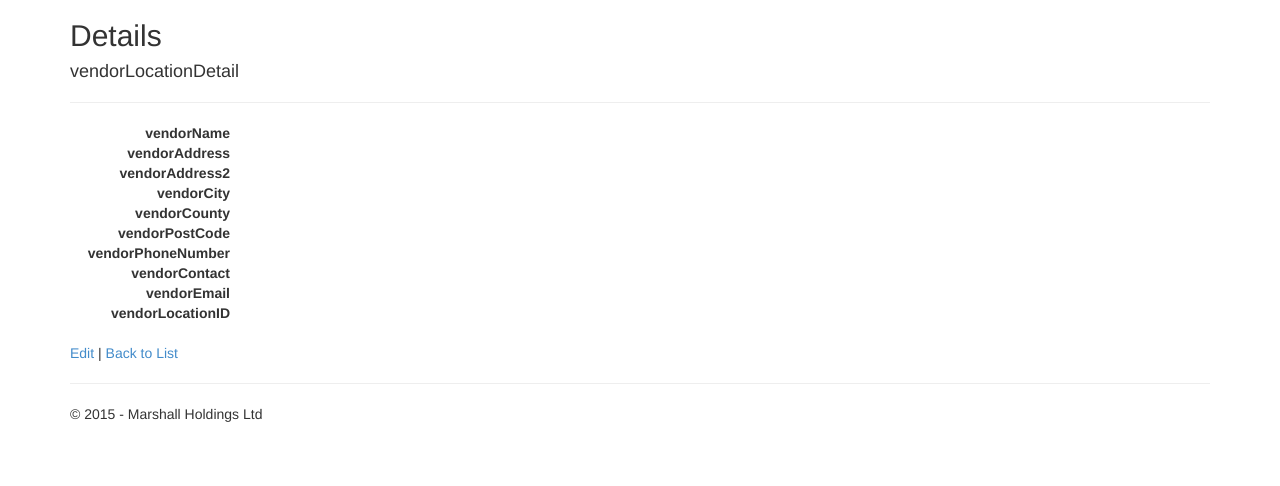
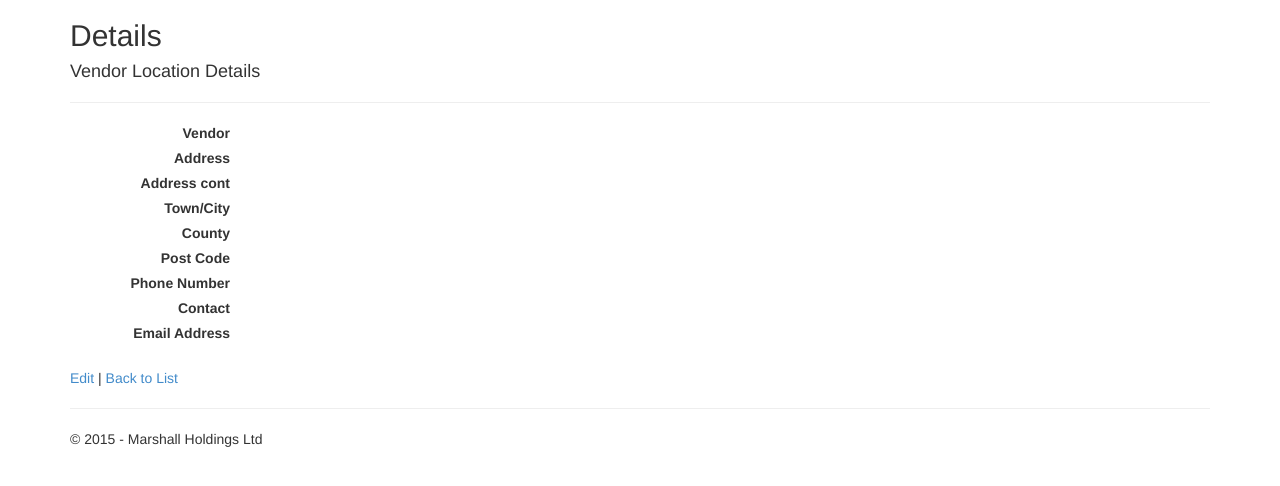
Before and after one commit to highburycottage/MBCPlanningApp, an ASP.NET MVC app: template PlanningApp/Views/vendorLocationDetails/Details.cshtml in a window 1280 px wide. Shown: the part 51-537 px from the top of the page. Run offline with ASP.NET Core 8 and stand-ins for ASP.NET MVC 5, Linux system fonts and the light colour scheme; the template is opened without the code that fills it, so the values that code supplies are empty; the project's own start-up code is not run, and a stand-in starts its controllers and pages; some libraries are stand-ins or nearby versions.

Commit message:
Updated edit/details elements to include multi primary key elements.

```diff
--- a/PlanningApp/Views/vendorLocationDetails/Details.cshtml
+++ b/PlanningApp/Views/vendorLocationDetails/Details.cshtml
@@ -7,11 +7,11 @@
 <h2>Details</h2>
 
 <div>
-    <h4>vendorLocationDetail</h4>
+    <h4>Vendor Location Details</h4>
     <hr />
     <dl class="dl-horizontal">
         <dt>
-            @Html.DisplayNameFor(model => model.vendorName)
+            @Html.Label("Vendor")
         </dt>
 
         <dd>
@@ -19,7 +19,7 @@
         </dd>
 
         <dt>
-            @Html.DisplayNameFor(model => model.vendorAddress)
+            @Html.Label("Address")
         </dt>
 
         <dd>
@@ -27,7 +27,7 @@
         </dd>
 
         <dt>
-            @Html.DisplayNameFor(model => model.vendorAddress2)
+            @Html.Label("Address cont")
         </dt>
 
         <dd>
@@ -35,7 +35,7 @@
         </dd>
 
         <dt>
-            @Html.DisplayNameFor(model => model.vendorCity)
+            @Html.Label("Town/City")
         </dt>
 
         <dd>
@@ -43,7 +43,7 @@
         </dd>
 
         <dt>
-            @Html.DisplayNameFor(model => model.vendorCounty)
+            @Html.Label("County")
         </dt>
 
         <dd>
@@ -51,7 +51,7 @@
         </dd>
 
         <dt>
-            @Html.DisplayNameFor(model => model.vendorPostCode)
+            @Html.Label("Post Code")
         </dt>
 
         <dd>
@@ -59,7 +59,7 @@
         </dd>
 
         <dt>
-            @Html.DisplayNameFor(model => model.vendorPhoneNumber)
+            @Html.Label("Phone Number")
         </dt>
 
         <dd>
@@ -67,7 +67,7 @@
         </dd>
 
         <dt>
-            @Html.DisplayNameFor(model => model.vendorContact)
+            @Html.Label("Contact")
         </dt>
 
         <dd>
@@ -75,24 +75,25 @@
         </dd>
 
         <dt>
-            @Html.DisplayNameFor(model => model.vendorEmail)
+            @Html.Label("Email Address")
         </dt>
 
         <dd>
             @Html.DisplayFor(model => model.vendorEmail)
         </dd>
 
-        <dt>
-            @Html.DisplayNameFor(model => model.vendorHQTable.vendorLocationID)
-        </dt>
+        @*       <dt>
+                @Html.DisplayNameFor(model => model.vendorHQTable.vendorLocationID)
+            </dt>
 
-        <dd>
-            @Html.DisplayFor(model => model.vendorHQTable.vendorLocationID)
-        </dd>
+            <dd>
+                @Html.DisplayFor(model => model.vendorHQTable.vendorLocationID)
+            </dd> *@
 
     </dl>
 </div>
 <p>
-    @Html.ActionLink("Edit", "Edit", new { /* id = Model.PrimaryKey */ }) |
+    @Html.ActionLink("Edit", "Edit", new { vendorLocationID = Model.vendorLocationID, vendorNumber = Model.vendorNumber }) |
+    @* @Html.ActionLink("Edit", "Edit", new { /* id = Model.PrimaryKey */ }) | *@
     @Html.ActionLink("Back to List", "Index")
 </p>
```
Also changed, not shown: PlanningApp/Controllers/vendorLocationDetailsController.cs (+34 -7 lines), PlanningApp/Views/vendorHQTables/Edit.cshtml (+9 -9 lines), PlanningApp/Views/vendorLocationDetails/Edit.cshtml (+10 -10 lines), PlanningApp/Views/vendorLocationDetails/Index.cshtml (+4 -4 lines).
